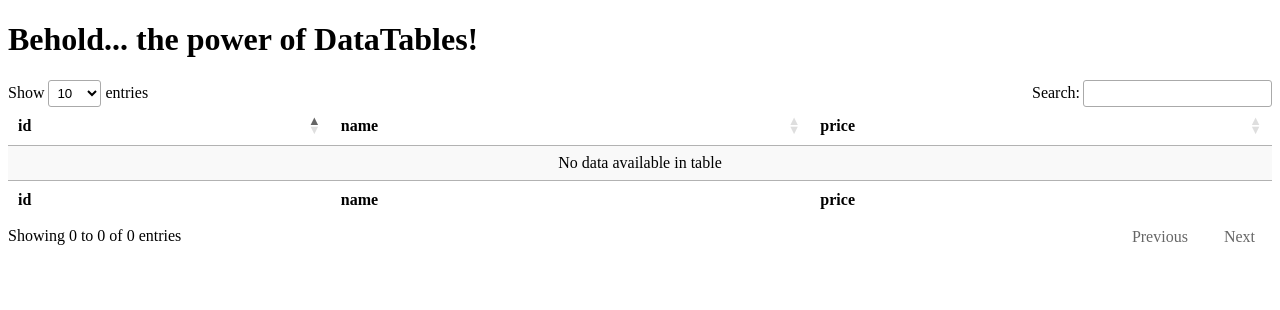
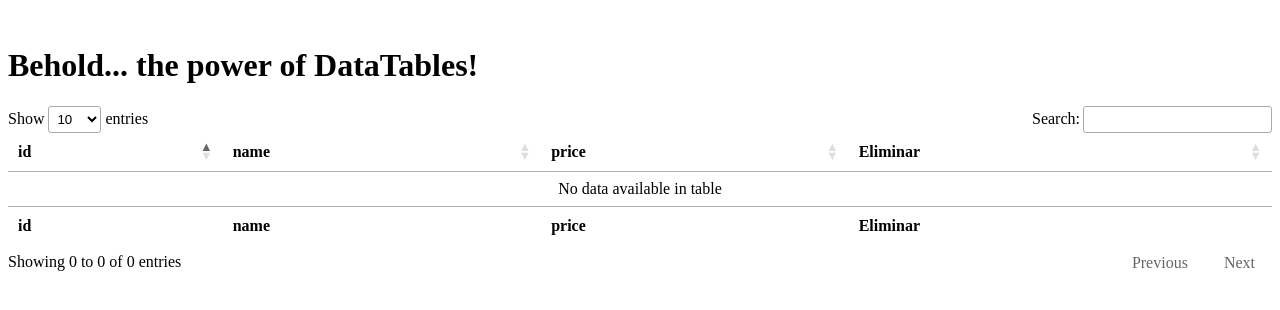
Before and after one commit to Kevin01-sys/php-without-framework, a PHP site: page / in a window 1280 px wide. Shown: the top 310 px of the page. Run offline with PHP 8.4, Linux system fonts and the light colour scheme; data that the repository does not hold is empty; some libraries are stand-ins or nearby versions.

Commit message:
Se agrego cuerpo al iniciar el table

```diff
--- a/index.php
+++ b/index.php
@@ -1,32 +1,45 @@
 <!DOCTYPE html>
 <html lang="en">
 <head>
-    <meta charset="UTF-8">
-    <link rel="stylesheet" href="//cdn.datatables.net/1.10.24/css/jquery.dataTables.min.css">
+	<meta charset="UTF-8">
+    <meta name="viewport" content="width=device-width, initial-scale=1.0">
+    <meta http-equiv="X-UA-Compatible" content="ie=edge">
+	 <link rel="stylesheet" type="text/css" href="//cdn.datatables.net/1.10.21/css/jquery.dataTables.min.css"/>
+    <!--<link rel="stylesheet" href="//cdn.datatables.net/1.10.24/css/jquery.dataTables.min.css">-->
     <title>DataTables example</title>
 </head>
 <body>
 <h1>Behold... the power of DataTables!</h1>
-<table id="theTable" class="display" style="width: 100%">
+<table id="theTable" class="table table-bordered table-hover" cellspacing="0" style="width: 100%">
     <thead>
         <tr>
             <th>id</th>
             <th>name</th>
             <th>price</th>
+            <th scope="col">Eliminar</th>
         </tr>
     </thead>
+    <tbody>
+        <tr>
+            <td>id</td>
+            <td>name</td>
+            <td>price</td>
+            <td>Eliminar</td>
+        </tr>
+    </tbody>
     <tfoot>
         <tr>
             <th>id</th>
             <th>name</th>
             <th>price</th>
+            <th>Eliminar</th>
         </tr>
     </tfoot>
 </table>
 </body>
 </html>
-<script src="https://code.jquery.com/jquery-3.6.0.min.js" integrity="sha256-/xUj+3OJU5yExlq6GSYGSHk7tPXikynS7ogEvDej/m4=" crossorigin="anonymous"></script>
-<script src="https://cdn.datatables.net/1.10.24/js/jquery.dataTables.min.js"></script>
+	<script src="//cdnjs.cloudflare.com/ajax/libs/jquery/3.5.1/jquery.min.js"></script>
+    <script type="text/javascript" src="//cdn.datatables.net/1.10.21/js/jquery.dataTables.min.js"></script>
 <script type="application/javascript">
     $(document).ready( function () {
         $('#theTable').DataTable({
```
